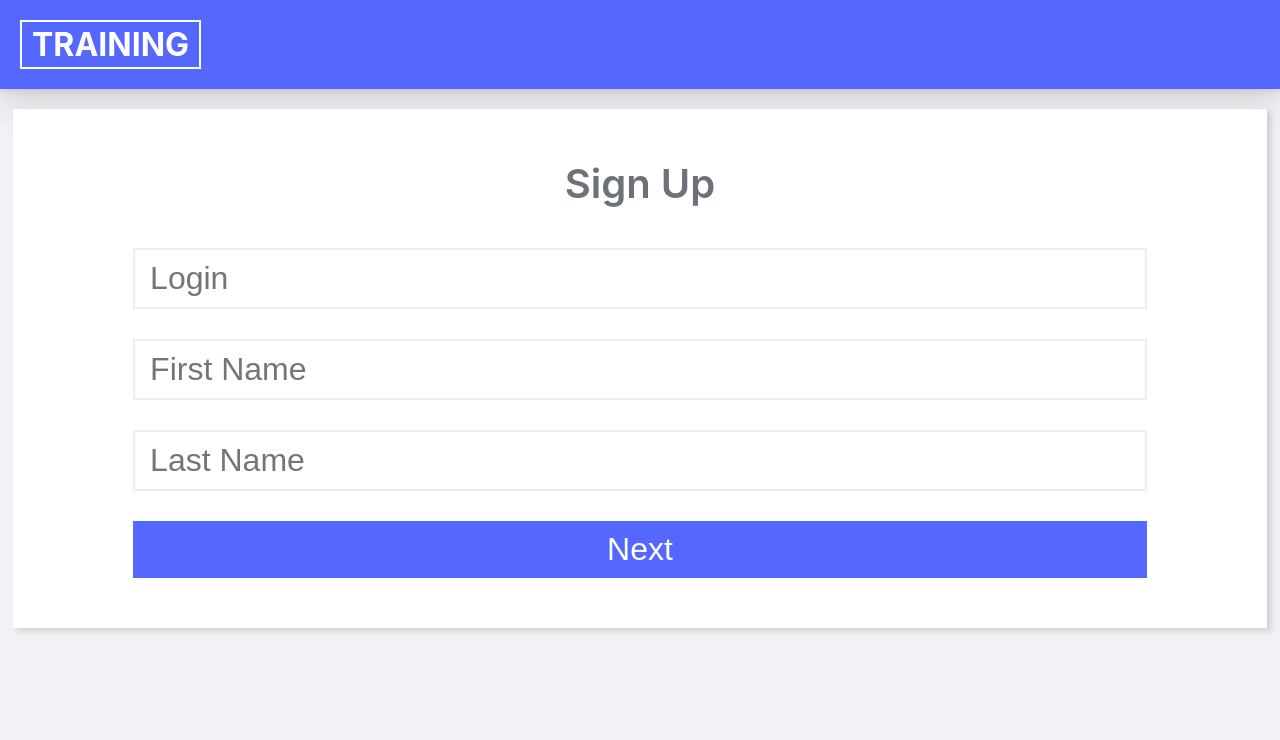
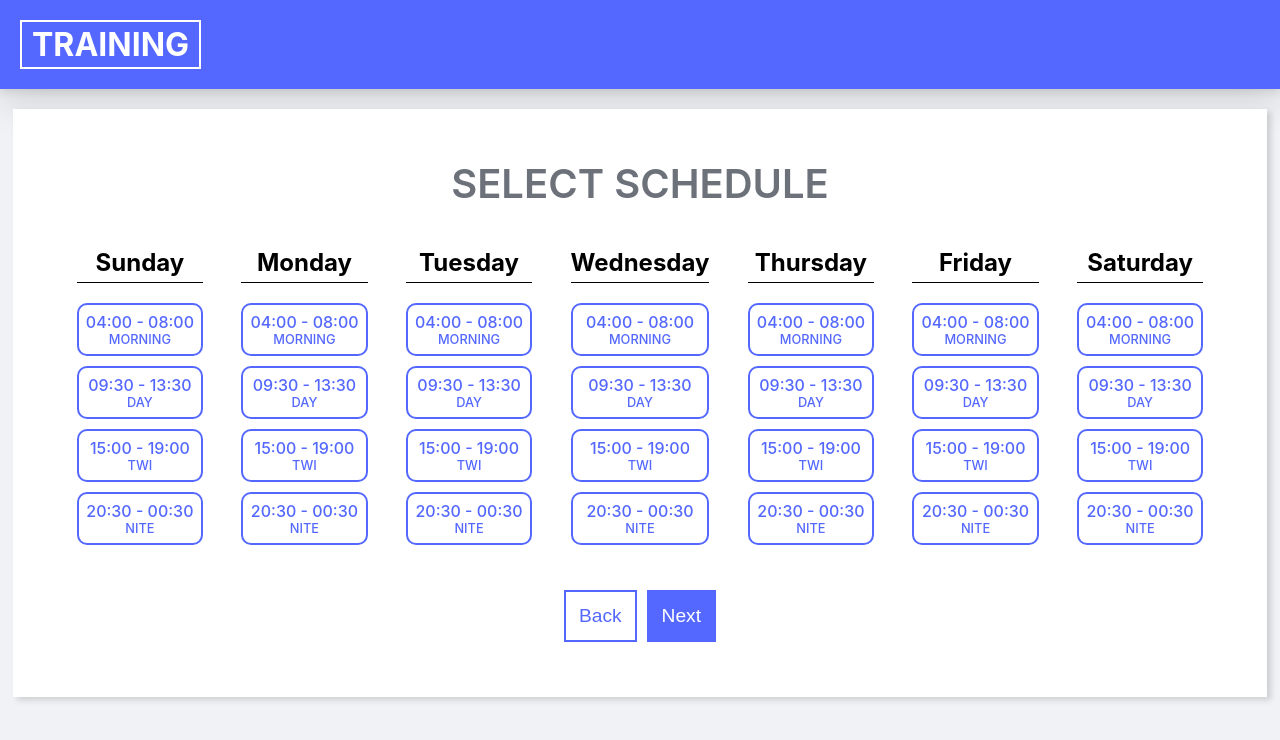
Before and after one commit to iSkylake/Training-SignUp, a React (Create React App) app in the folder client/: page / in a window 1280 px wide. Shown: the top 740 px of the page. Built offline with nearby package versions, Linux system fonts and the light colour scheme.

Commit message:
Update schedule view

```diff
--- a/client/src/App.css
+++ b/client/src/App.css
@@ -180,3 +180,36 @@
 .schedule-container {
 
 }
+
+.schedule-wrapper { /* Same as task wrapper */
+	width: 100%;
+	display: flex;
+	justify-content: space-between;
+	flex-wrap: wrap;
+	margin-bottom: 30px;
+}
+
+.schedule-name {
+	border-bottom: solid 1px #000;
+	padding-bottom: 5px;
+}
+
+.shift {
+	border: solid 2px #5468ff;
+	margin-bottom: 10px;
+	padding: 7px;
+	border-radius: 10px;
+	color: #5468ff;
+	font-size: 1rem;
+	text-transform: uppercase;
+	font-weight: 500;
+}
+
+.shift-name {
+	font-size: 0.8rem;
+}
+
+.shift-selected {
+	background-color: #5468ff;
+	color: #fff;
+}
--- a/client/src/App.js
+++ b/client/src/App.js
@@ -14,9 +14,9 @@ library.add(fas);
 
 class App extends Component {
 	state = {
-		showInputForm: true,
+		showInputForm: false,
 		showTask: false,
-		showSchedule: false,
+		showSchedule: true,
 		showConfirmation: false,
 		firstName: '',
 		lastName: '',
@@ -24,7 +24,51 @@ class App extends Component {
 		pit: false,
 		tdr: false,
 		problemSolve: false,
-		waterSpider: false
+		waterSpider: false,
+		schedule: {
+			Sunday: {
+				morning: false,
+				day: false,
+				twi: false,
+				nite: false
+			},
+			Monday: {
+				morning: false,
+				day: false,
+				twi: false,
+				nite: false
+			},
+			Tuesday: {
+				morning: false,
+				day: false,
+				twi: false,
+				nite: false
+			},
+			Wednesday: {
+				morning: false,
+				day: false,
+				twi: false,
+				nite: false
+			},
+			Thursday: {
+				morning: false,
+				day: false,
+				twi: false,
+				nite: false
+			},
+			Friday: {
+				morning: false,
+				day: false,
+				twi: false,
+				nite: false
+			},
+			Saturday: {
+				morning: false,
+				day: false,
+				twi: false,
+				nite: false
+			}
+		}
 	}
 
 	handleInput = (eTargetName, eTargetValue) => {
@@ -36,6 +80,13 @@ class App extends Component {
 		this.setState({[taskName]: taskBool});
 	}
 
+	handleSchedule = (shift, day) => {
+		shift = shift.toLowerCase();
+		let schedule = {...this.state.schedule}
+		schedule[day][shift] = !this.state.schedule[day][shift];
+		this.setState({schedule});
+	}
+
 	handleView = (currentView, nextView) => {
 		this.setState({
 			[currentView]: false,
@@ -44,12 +95,12 @@ class App extends Component {
 	}
 
 	showView = () => {
-		const {showInputForm, showTask, showSchedule} = this.state;
+		const {showInputForm, showTask, showSchedule, schedule} = this.state;
 		const {pit, tdr, problemSolve, waterSpider} = this.state;
 		const taskProps = {pit, tdr, problemSolve, waterSpider}
 		if(showInputForm) return <InputForm onHandleInput={this.handleInput} onHandleView={this.handleView} />;
 		if(showTask) return <Tasks tasks={taskProps} onHandleBack={this.handleView} onHandleNext={this.handleView} onHandleTask={this.handleTask}/>;
-		if(showSchedule) return <Schedule onHandleBack={this.handleView} onHandleNext={this.handleView}/>
+		if(showSchedule) return <Schedule schedules={schedule} onHandleBack={this.handleView} onHandleNext={this.handleView} onHandleSchedule={this.handleSchedule}/>
 	}
 
 	render() {
--- a/client/src/components/Schedule.jsx
+++ b/client/src/components/Schedule.jsx
@@ -1,4 +1,6 @@
 import React from 'react';
+
+import {scheduleList, shiftList} from '../fakeDB.js';
 
 const Schedule = props => {
 
@@ -10,9 +12,35 @@ const Schedule = props => {
 		props.onHandleNext('showSchedule', 'showConfirmation');
 	}
 
+	const handleClick = (shiftName, scheduleDay) => {
+		props.onHandleSchedule(shiftName, scheduleDay);
+	}
+
+	const schedules = scheduleList.map((schedule) => {
+
+		const shifts = shiftList.map((shift) => {
+			return(
+				<div key={shift.id} className={props.schedules[schedule.day][shift.name.toLowerCase()] ? "shift shift-selected" : "shift"} onClick={() => handleClick(shift.name, schedule.day)}>
+					<p className="shift-time">{shift.time}</p>
+					<p className="shift-name">{shift.name}</p>
+				</div>
+			);
+		});
+
+		return(
+			<div key={schedule.id} className="schedule">
+				<h2 className="task-name schedule-name">{schedule.day}</h2>
+				{shifts}
+			</div>
+		);
+	});
+
 	return (
 		<div className="schedule-container view-container">
 			<h1 className="view-header">SELECT SCHEDULE</h1>
+			<div className="schedule-wrapper">
+			{schedules}
+			</div>
 			<div className="task-button-wrapper">
 				<button className="button-back" onClick={handleBack}>Back</button>
 				<button className="button-next" onClick={handleNext}>Next</button>
--- a/client/src/fakeDB.js
+++ b/client/src/fakeDB.js
@@ -67,22 +67,22 @@ const scheduleList = [
 const shiftList = [
 	{
 		id: '67425',
-		shift: 'Morning',
+		name: 'Morning',
 		time: '04:00 - 08:00'
 	},
 	{
 		id: '85257',
-		shift: 'Day',
+		name: 'Day',
 		time: '09:30 - 13:30'
 	},
 	{
 		id: '34212',
-		shift: 'Twi',
+		name: 'Twi',
 		time: '15:00 - 19:00'
 	},
 	{
 		id: '55455',
-		shift: 'Nite',
+		name: 'Nite',
 		time: '20:30 - 00:30'
 	}
 ]
```
